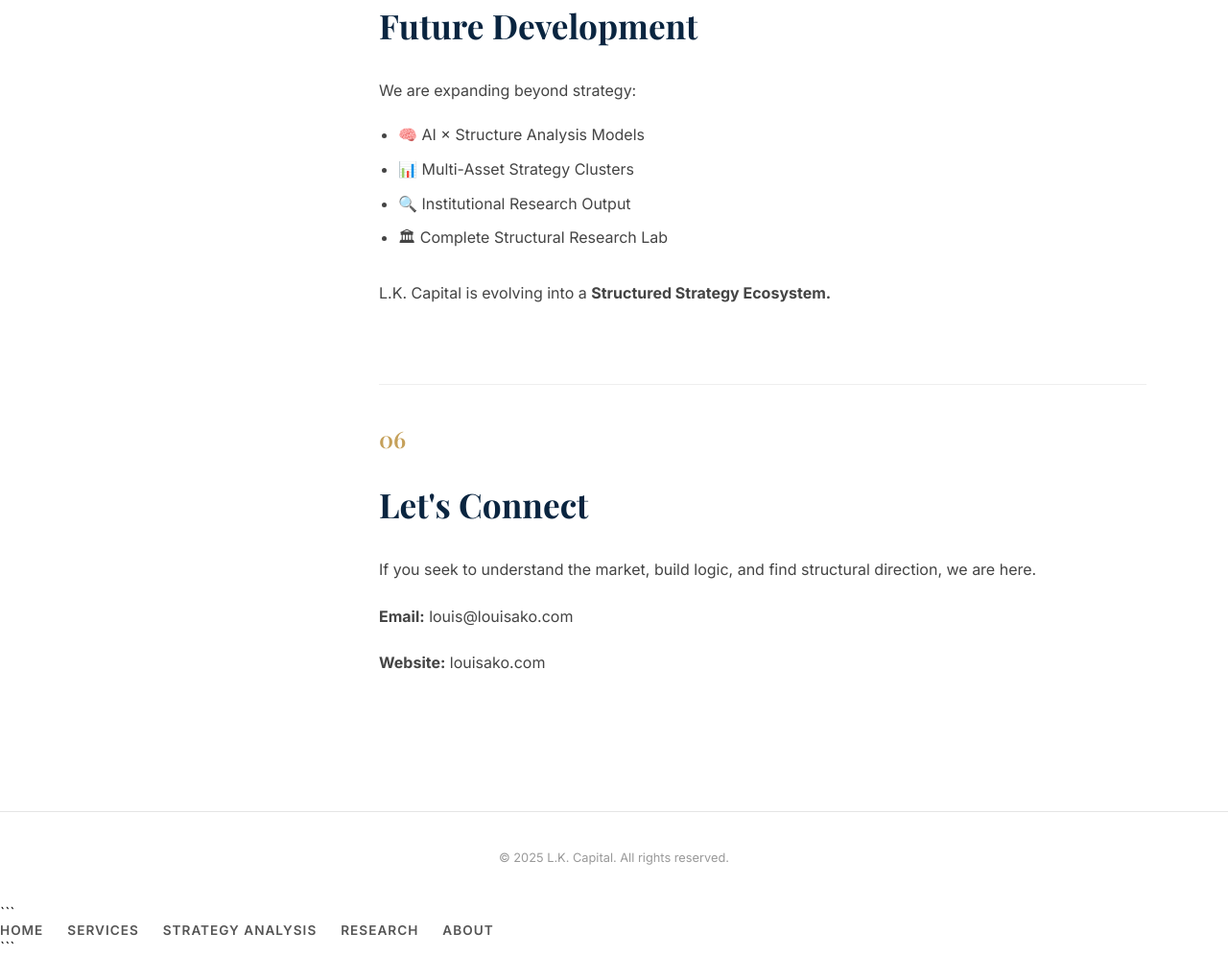
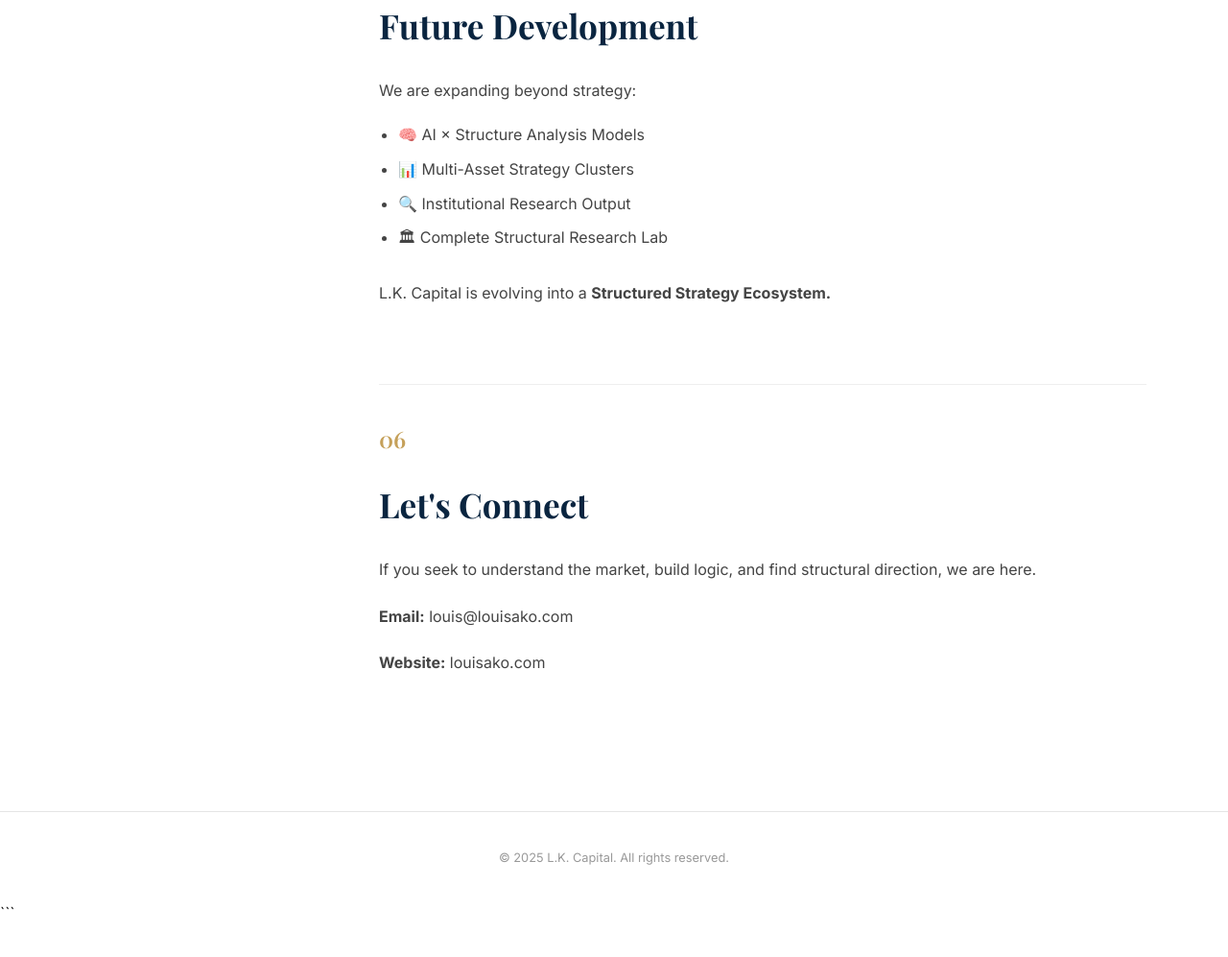
Before and after one commit to louisk-max/louisako-web, a plain HTML site: page services.html in a window 1280 px wide. Shown: the part 2613-3610 px from the top of the page at 96% size. After the commit the page ends 3574 px from the top, so only its background shows below. Drawn offline with nearby package versions, Linux system fonts and the light colour scheme; a web font is replaced by a local one.

Commit message:
Update services.html
1

````diff
--- a/services.html
+++ b/services.html
@@ -321,13 +321,3 @@
 </body>
 </html>
 ```
-
-
-            <div class="nav-right">
-                <div class="nav-link active" id="nav-home" onclick="switchPage('home')">Home</div>
-                <a href="services.html" class="nav-link">Services</a> <!-- 新增这一行 -->
-                <a href="analysis.html" class="nav-link">Strategy Analysis</a>
-                <a href="research.html" class="nav-link">Research</a>
-                <div class="nav-link" id="nav-about" onclick="switchPage('about')">About</div>
-            </div>
-```
````
